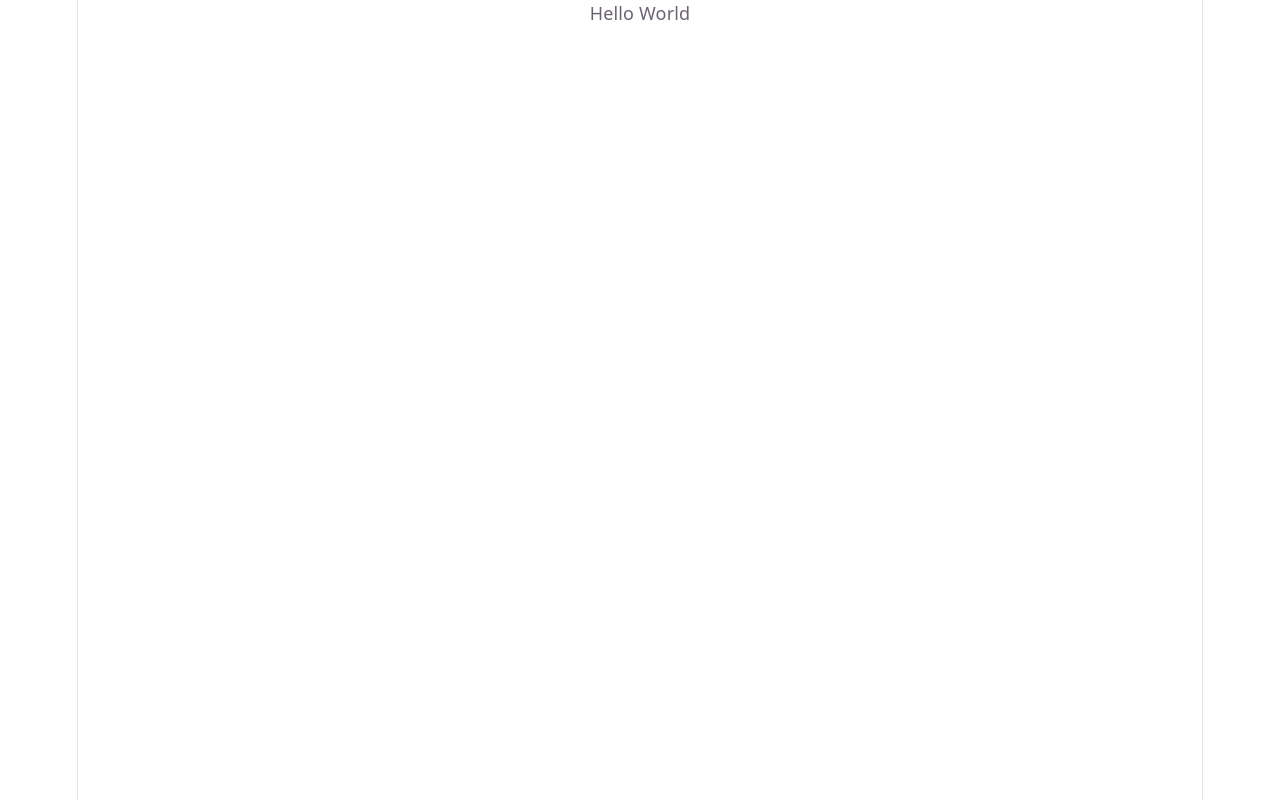
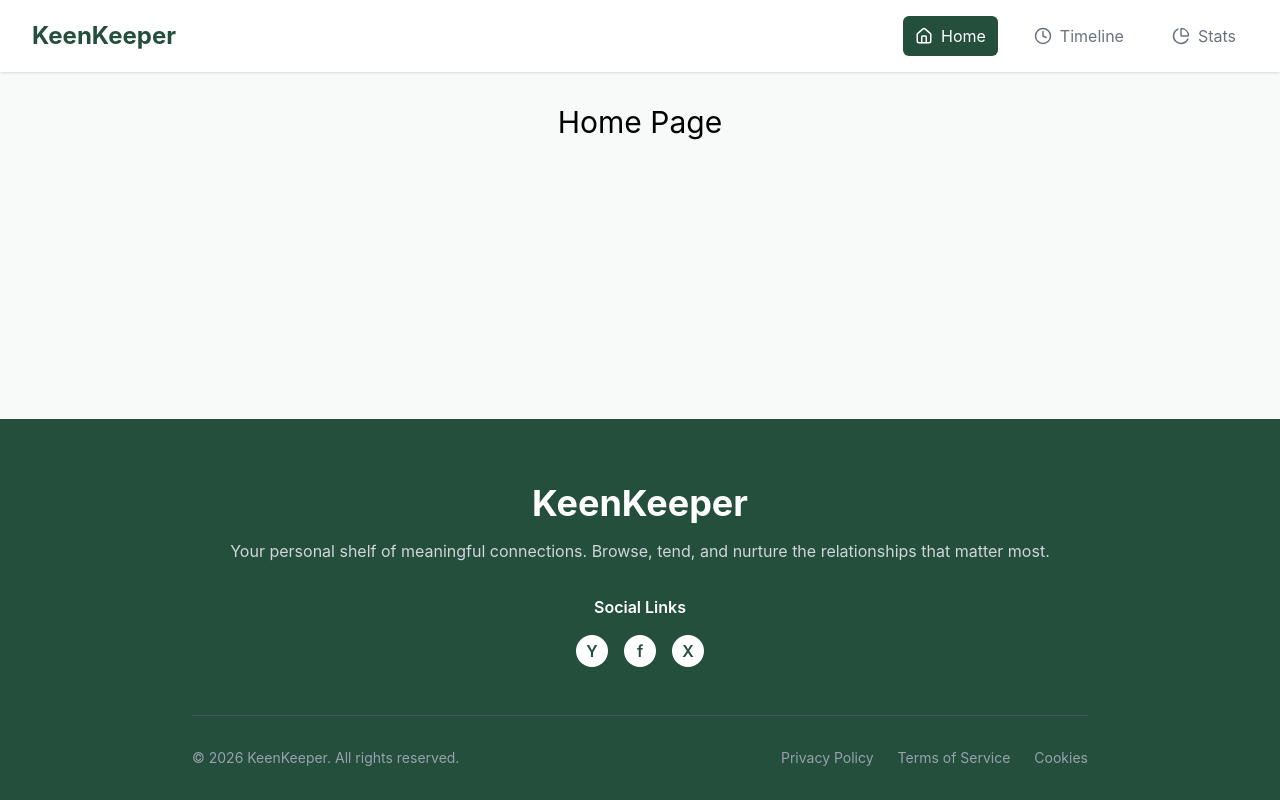
Before and after one commit to raju-rifat-295/Keen-Keeper, a React (Vite) app: page / in a window 1280 px wide. Built offline with nearby package versions, Linux system fonts and the light colour scheme.

Commit message:
made components and made routing

```diff
--- a/src/App.jsx
+++ b/src/App.jsx
@@ -1,12 +1,16 @@
-
-import { AArrowDown } from 'lucide-react'
-import './App.css'
+import { Outlet } from 'react-router'
+import Navbar from './components/Navbar'
+import Footer from './components/Footer'
 
 function App() {
-
   return (
-    <>
-    </>
+    <div className="flex flex-col min-h-screen">
+      <Navbar />
+      <main className="grow">
+        <Outlet />
+      </main>
+      <Footer />
+    </div>
   )
 }
 
--- /dev/null
+++ b/src/components/Footer.jsx
@@ -0,0 +1,32 @@
+const Footer = () => {
+    return (
+        <footer className="bg-darkGreen text-white mt-20 pt-16 pb-8 px-8">
+            <div className="max-w-4xl mx-auto text-center">
+                <h2 className="text-4xl font-bold mb-4">KeenKeeper</h2>
+                <p className="text-gray-300 mb-8">
+                    Your personal shelf of meaningful connections. Browse, tend, and nurture the relationships that matter most.
+                </p>
+
+                <div className="mb-12 font-semibold">
+                    <p className="mb-4">Social Links</p>
+                    <div className="flex justify-center gap-4">
+                        <div className="w-8 h-8 bg-white rounded-full flex justify-center items-center text-darkGreen">Y</div>
+                        <div className="w-8 h-8 bg-white rounded-full flex justify-center items-center text-darkGreen">f</div>
+                        <div className="w-8 h-8 bg-white rounded-full flex justify-center items-center text-darkGreen">X</div>
+                    </div>
+                </div>
+
+                <div className="flex justify-between text-sm text-gray-400 border-t border-gray-600 pt-8">
+                    <p>© 2026 KeenKeeper. All rights reserved.</p>
+                    <div className="flex gap-6">
+                        <span className="cursor-pointer hover:text-white">Privacy Policy</span>
+                        <span className="cursor-pointer hover:text-white">Terms of Service</span>
+                        <span className="cursor-pointer hover:text-white">Cookies</span>
+                    </div>
+                </div>
+            </div>
+        </footer>
+    )
+}
+
+export default Footer
--- /dev/null
+++ b/src/components/Home.jsx
@@ -0,0 +1,9 @@
+const Home = () => {
+    return (
+        <div className="p-8">
+            <h1 className="text-3xl text-center">Home Page</h1>
+        </div>
+    )
+}
+
+export default Home
--- /dev/null
+++ b/src/components/Navbar.jsx
@@ -0,0 +1,27 @@
+import { NavLink } from 'react-router'
+import { Home, Clock, ChartPie } from 'lucide-react'
+
+const Navbar = () => {
+    return (
+        <nav className="bg-white flex justify-between items-center px-8 py-4 shadow-sm">
+            <div className="text-2xl font-bold text-darkGreen">
+                KeenKeeper
+            </div>
+            <div className="flex gap-6">
+                <NavLink to="/" className={({ isActive }) => isActive ? 'flex items-center gap-2 px-3 py-2 rounded-md bg-darkGreen text-white' : 'flex items-center gap-2 px-3 py-2 rounded-md text-gray-500 hover:text-darkGreen'}>
+                    <Home size={18} /> Home
+                </NavLink>
+
+                <NavLink to="/timeline" className={({ isActive }) => isActive ? 'flex items-center gap-2 px-3 py-2 rounded-md bg-darkGreen text-white' : 'flex items-center gap-2 px-3 py-2 rounded-md text-gray-500 hover:text-darkGreen'}>
+                    <Clock size={18} /> Timeline
+                </NavLink>
+
+                <NavLink to="/stats" className={({ isActive }) => isActive ? 'flex items-center gap-2 px-3 py-2 rounded-md bg-darkGreen text-white' : 'flex items-center gap-2 px-3 py-2 rounded-md text-gray-500 hover:text-darkGreen'}>
+                    <ChartPie size={18} /> Stats
+                </NavLink>
+            </div>
+        </nav>
+    )
+}
+
+export default Navbar
--- /dev/null
+++ b/src/components/Stats.jsx
@@ -0,0 +1,9 @@
+const Stats = () => {
+    return (
+        <div className="p-8">
+            <h1 className="text-3xl text-center">Stats Page</h1>
+        </div>
+    )
+}
+
+export default Stats
--- /dev/null
+++ b/src/components/Timeline.jsx
@@ -0,0 +1,9 @@
+const Timeline = () => {
+    return (
+        <div className="p-8">
+            <h1 className="text-3xl text-center">Timeline Page</h1>
+        </div>
+    )
+}
+
+export default Timeline
--- a/src/index.css
+++ b/src/index.css
@@ -1,111 +1,14 @@
-:root {
-  --text: #6b6375;
-  --text-h: #08060d;
-  --bg: #fff;
-  --border: #e5e4e7;
-  --code-bg: #f4f3ec;
-  --accent: #aa3bff;
-  --accent-bg: rgba(170, 59, 255, 0.1);
-  --accent-border: rgba(170, 59, 255, 0.5);
-  --social-bg: rgba(244, 243, 236, 0.5);
-  --shadow:
-    rgba(0, 0, 0, 0.1) 0 10px 15px -3px, rgba(0, 0, 0, 0.05) 0 4px 6px -2px;
+@import "tailwindcss";
 
-  --sans: system-ui, 'Segoe UI', Roboto, sans-serif;
-  --heading: system-ui, 'Segoe UI', Roboto, sans-serif;
-  --mono: ui-monospace, Consolas, monospace;
-
-  font: 18px/145% var(--sans);
-  letter-spacing: 0.18px;
-  color-scheme: light dark;
-  color: var(--text);
-  background: var(--bg);
-  font-synthesis: none;
-  text-rendering: optimizeLegibility;
-  -webkit-font-smoothing: antialiased;
-  -moz-osx-font-smoothing: grayscale;
-
-  @media (max-width: 1024px) {
-    font-size: 16px;
-  }
-}
-
-@media (prefers-color-scheme: dark) {
-  :root {
-    --text: #9ca3af;
-    --text-h: #f3f4f6;
-    --bg: #16171d;
-    --border: #2e303a;
-    --code-bg: #1f2028;
-    --accent: #c084fc;
-    --accent-bg: rgba(192, 132, 252, 0.15);
-    --accent-border: rgba(192, 132, 252, 0.5);
-    --social-bg: rgba(47, 48, 58, 0.5);
-    --shadow:
-      rgba(0, 0, 0, 0.4) 0 10px 15px -3px, rgba(0, 0, 0, 0.25) 0 4px 6px -2px;
-  }
-
-  #social .button-icon {
-    filter: invert(1) brightness(2);
-  }
+@theme {
+  --color-darkGreen: #234f3c;
+  --color-lightGreen: #eef2f0;
+  --color-danger: #ff4d4d;
+  --color-warning: #ffb84d;
+  --color-success: #4caf50;
 }
 
 body {
+  background-color: #f8faf9;
   margin: 0;
 }
-
-#root {
-  width: 1126px;
-  max-width: 100%;
-  margin: 0 auto;
-  text-align: center;
-  border-inline: 1px solid var(--border);
-  min-height: 100svh;
-  display: flex;
-  flex-direction: column;
-  box-sizing: border-box;
-}
-
-h1,
-h2 {
-  font-family: var(--heading);
-  font-weight: 500;
-  color: var(--text-h);
-}
-
-h1 {
-  font-size: 56px;
-  letter-spacing: -1.68px;
-  margin: 32px 0;
-  @media (max-width: 1024px) {
-    font-size: 36px;
-    margin: 20px 0;
-  }
-}
-h2 {
-  font-size: 24px;
-  line-height: 118%;
-  letter-spacing: -0.24px;
-  margin: 0 0 8px;
-  @media (max-width: 1024px) {
-    font-size: 20px;
-  }
-}
-p {
-  margin: 0;
-}
-
-code,
-.counter {
-  font-family: var(--mono);
-  display: inline-flex;
-  border-radius: 4px;
-  color: var(--text-h);
-}
-
-code {
-  font-size: 15px;
-  line-height: 135%;
-  padding: 4px 8px;
-  background: var(--code-bg);
-}
```
Also changed, not shown: src/main.jsx (+20 -4 lines).
